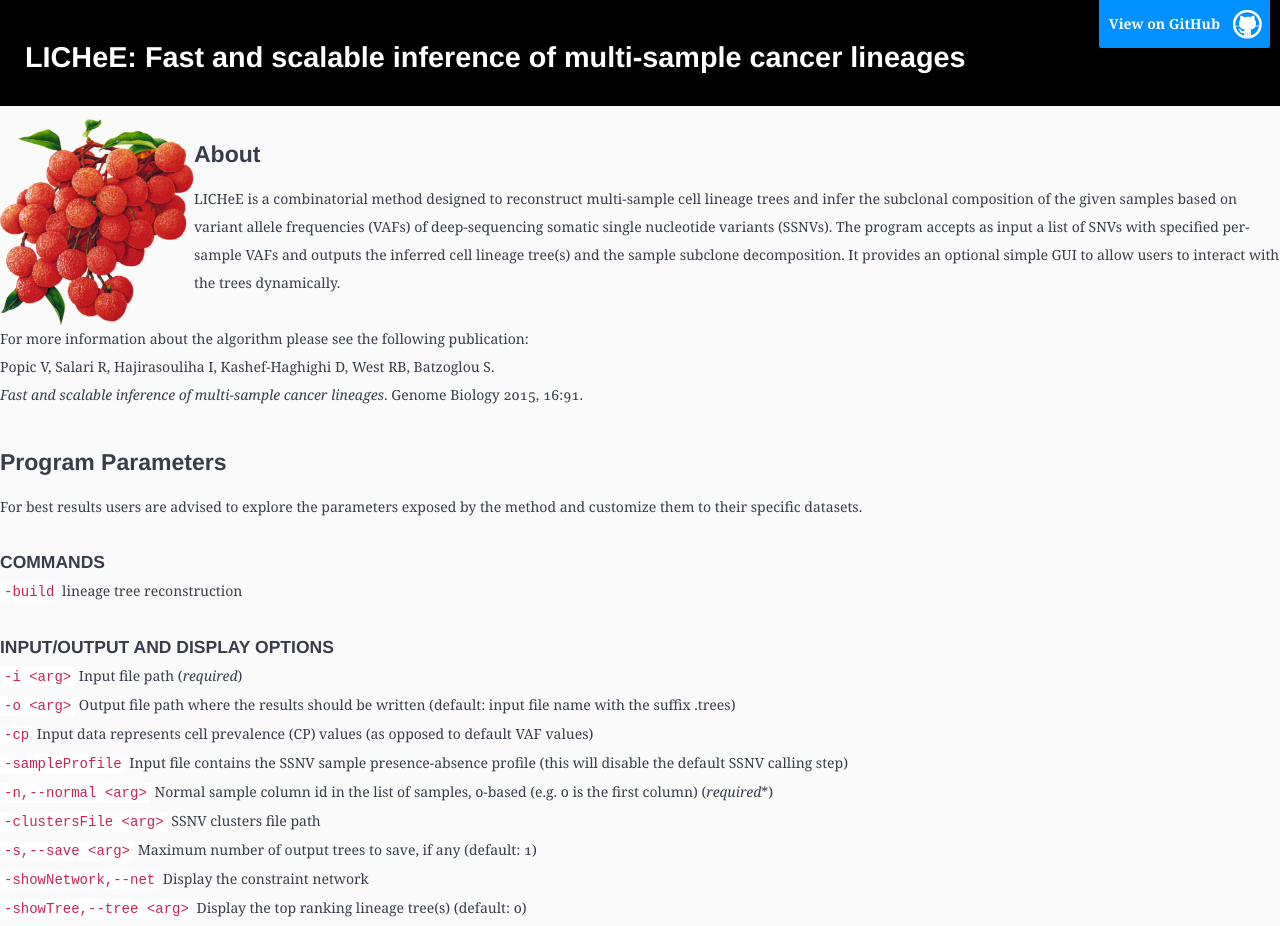
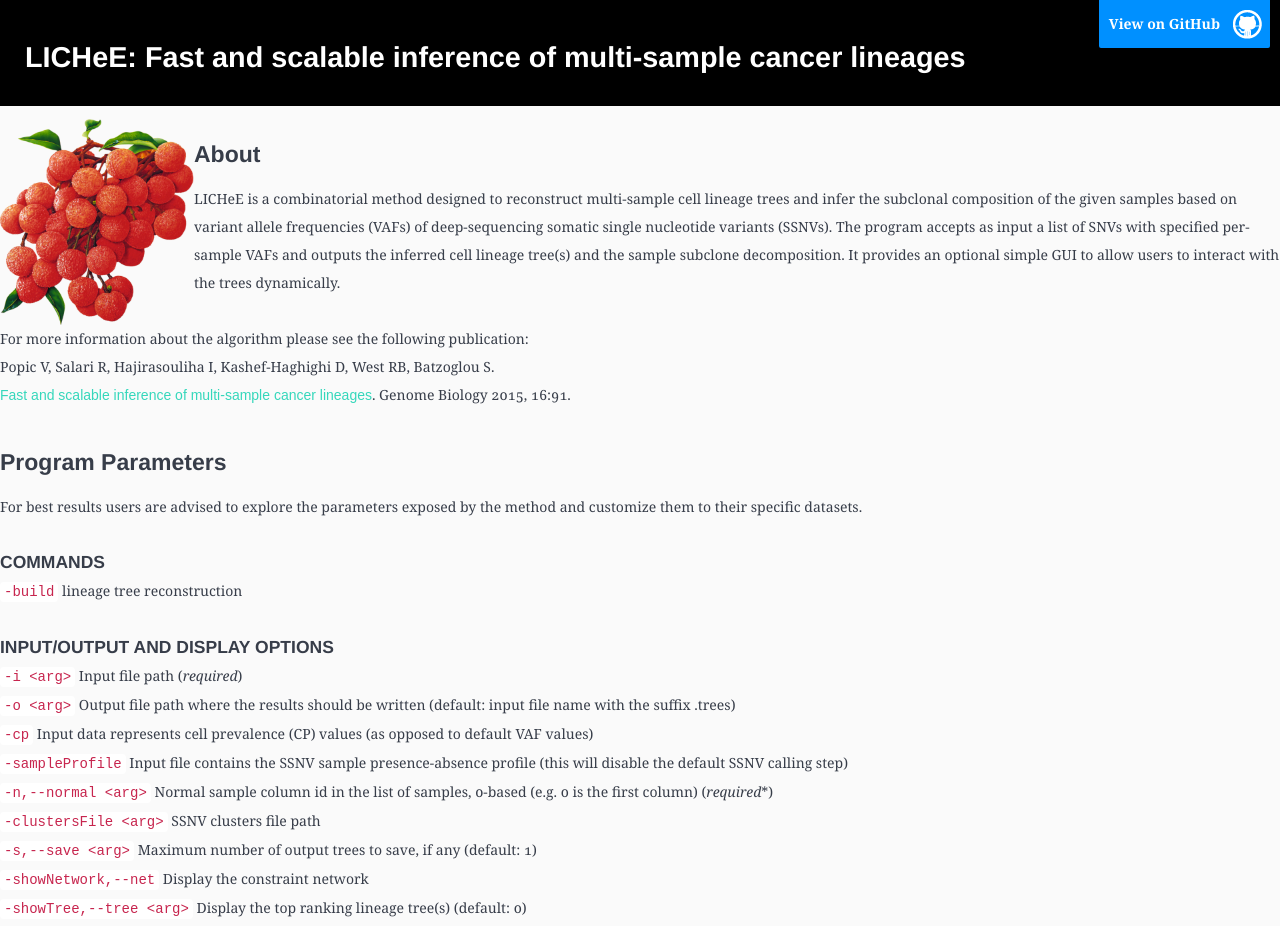
Before and after one commit to viq854/lichee, a plain HTML site: page index.html in a window 1280 px wide. Shown: the top 926 px of the page. Drawn offline with Linux system fonts and the light colour scheme.

Commit message:
added link

```diff
--- a/index.html
+++ b/index.html
@@ -26,7 +26,8 @@
 <h3 id="lichee_fig"><img src="images/lichee_fruit.png" alt="" style="width: 194px; height: 206px;" align="left"></h3>
 <h3 id="about">About</h3>
 <p>LICHeE is a combinatorial method designed to reconstruct multi-sample cell lineage trees and infer the subclonal composition of the given samples based on variant allele frequencies (VAFs) of deep-sequencing somatic single nucleotide variants (SSNVs). The program accepts as input a list of SNVs with specified per-sample VAFs and outputs the inferred cell lineage tree(s) and the sample subclone decomposition. It provides an optional simple GUI to allow users to interact with the trees dynamically.</p>
-<p>For more information about the algorithm please see the following publication:<br>Popic V, Salari R, Hajirasouliha I, Kashef-Haghighi D, West RB, Batzoglou S.<br><em>Fast and scalable inference of multi-sample cancer lineages</em>. Genome Biology 2015, 16:91.</p>
+<p>For more information about the algorithm please see the following publication:<br>Popic V, Salari R, Hajirasouliha I, Kashef-Haghighi D, West RB, Batzoglou S.<br><a href="http://www.ncbi.nlm.nih.gov/pubmed/25944252"
+style="font-family: Arial;">Fast and scalable inference of multi-sample cancer lineages</a>. Genome Biology 2015, 16:91.</p>
 <h3 id="program-parameters">Program Parameters</h3>
 <p>For best results users are advised to explore the parameters exposed by the method and customize them to their specific datasets.</p>
 <h5 id="commands">COMMANDS</h5>
```
